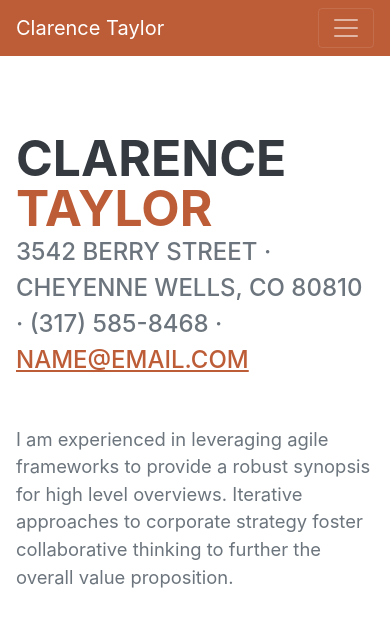
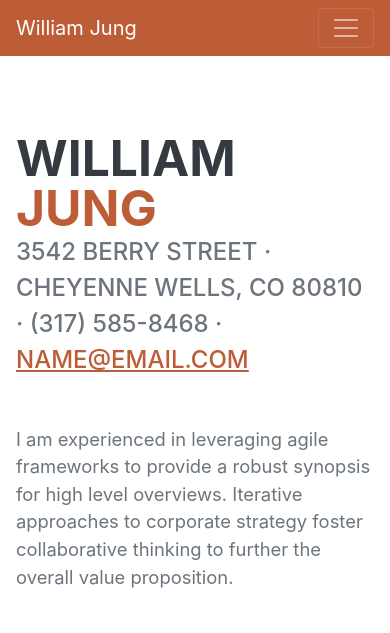
Before and after one commit to ReeedWoood/ReeedWoood.github.io, a plain HTML site: page index.html in a window 390 px wide. Shown: the top 633 px of the page. Drawn offline with nearby package versions, Linux system fonts and the light colour scheme; a web font is replaced by a local one.

Commit message:
profile modified

```diff
--- a/index.html
+++ b/index.html
@@ -19,7 +19,7 @@
         <!-- Navigation-->
         <nav class="navbar navbar-expand-lg navbar-dark bg-primary fixed-top" id="sideNav">
             <a class="navbar-brand js-scroll-trigger" href="#page-top">
-                <span class="d-block d-lg-none">Clarence Taylor</span>
+                <span class="d-block d-lg-none">William Jung</span>
                 <span class="d-none d-lg-block"><img class="img-fluid img-profile rounded-circle mx-auto mb-2" src="assets/img/profile.jpg" alt="..." /></span>
             </a>
             <button class="navbar-toggler" type="button" data-bs-toggle="collapse" data-bs-target="#navbarResponsive" aria-controls="navbarResponsive" aria-expanded="false" aria-label="Toggle navigation"><span class="navbar-toggler-icon"></span></button>
@@ -40,8 +40,8 @@
             <section class="resume-section" id="about">
                 <div class="resume-section-content">
                     <h1 class="mb-0">
-                        Clarence
-                        <span class="text-primary">Taylor</span>
+                        William
+                        <span class="text-primary">JUNG</span>
                     </h1>
                     <div class="subheading mb-5">
                         3542 Berry Street · Cheyenne Wells, CO 80810 · (317) 585-8468 ·
```
Also changed, not shown: assets/img/profile.jpg.
